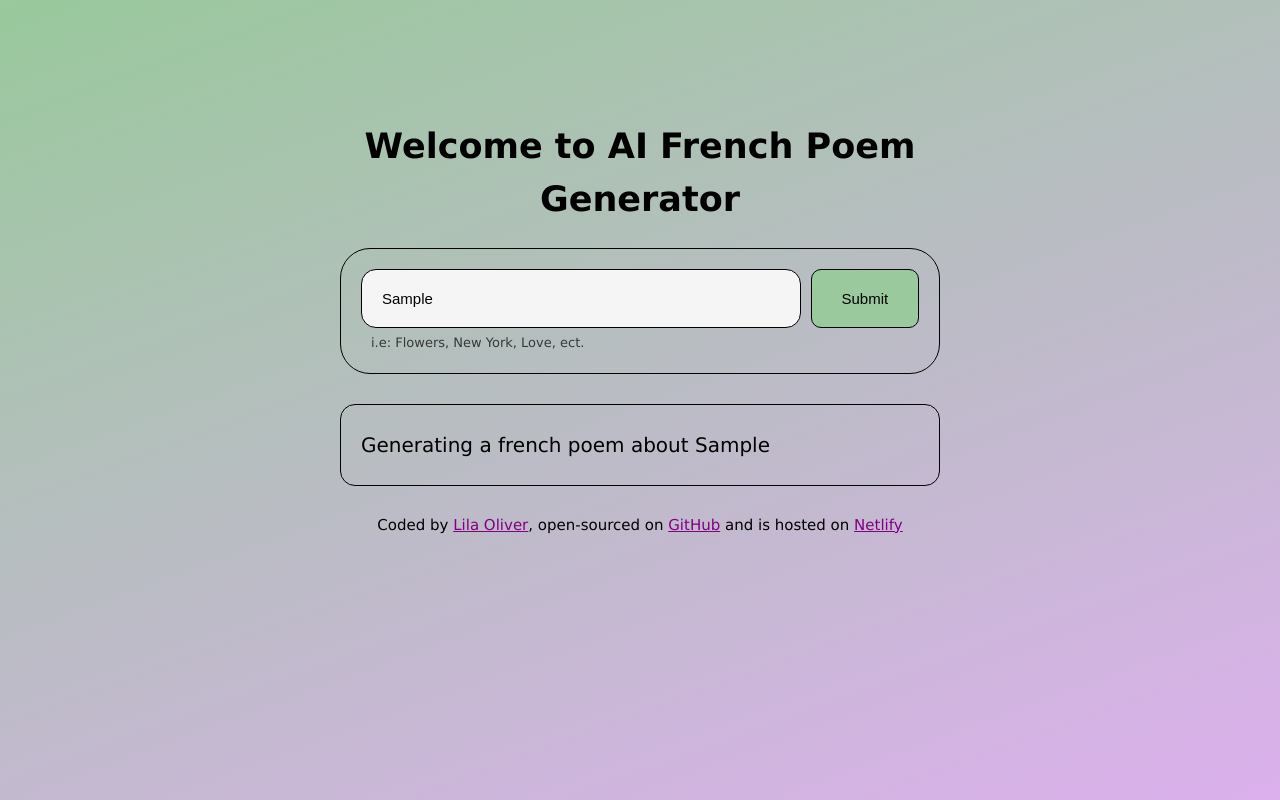
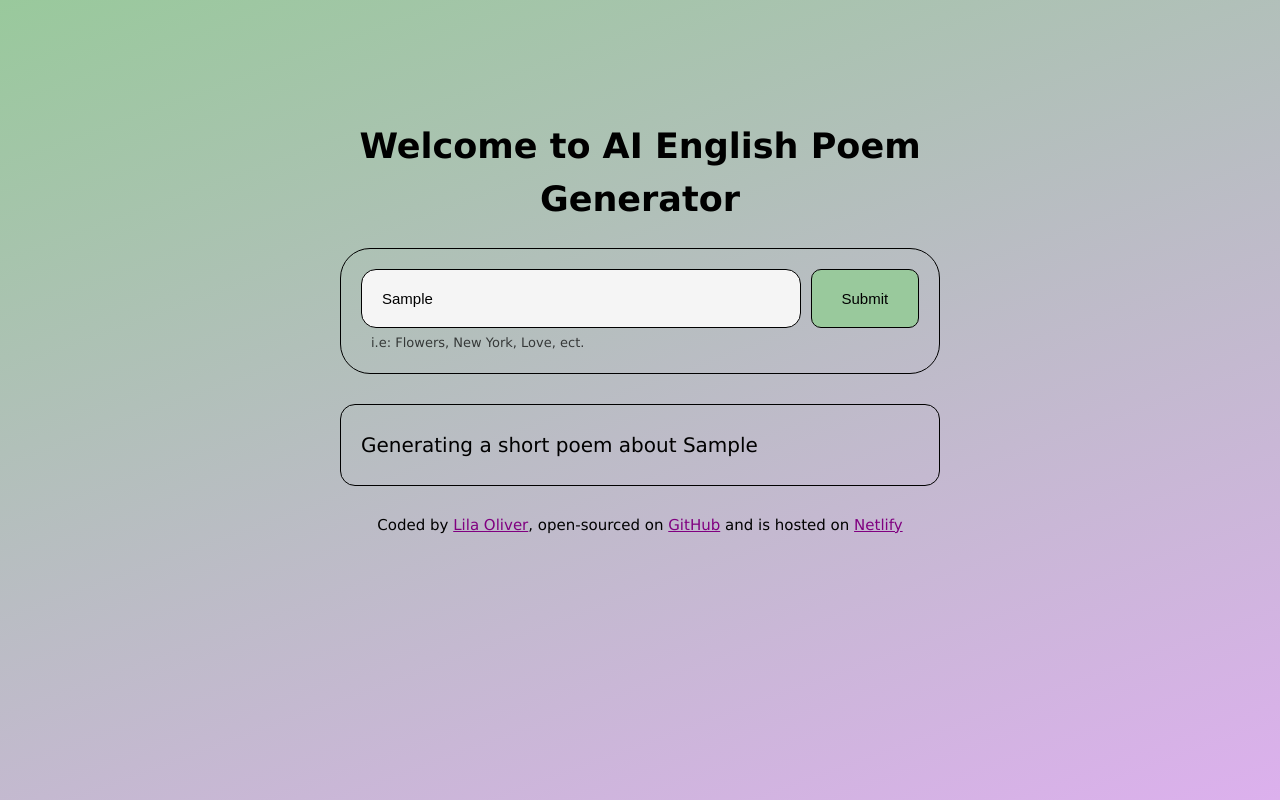
Before and after one commit to loliver42/AI-Poem-Project, a plain HTML site: page index.html in a window 1280 px wide. Both pictures are taken after typing "Sample" into the empty fields and a click on the input 864 px from the left and 298 px from the top of the page. Drawn offline with nearby package versions, Linux system fonts and the light colour scheme; no server answers.

Commit message:
Updated topic

```diff
--- a/index.html
+++ b/index.html
@@ -11,13 +11,13 @@
   <body>
     <div class="container">
       <header>
-        <h1>Welcome to AI French Poem Generator</h1>
+        <h1>Welcome to AI English Poem Generator</h1>
       </header>
       <div class="form-container">
         <form id="generator-form">
           <input
             type="text"
-            placeholder="Enter topic of French Poem.."
+            placeholder="Enter topic of Poem...."
             autofocus
             required
             autocomplete="off"
--- a/src/script.js
+++ b/src/script.js
@@ -3,13 +3,13 @@ function generatePoem(event) {
   let userInstructions = document.querySelector("#instructions");
   let apiKey = "ffa4fe680act3be1832a3445o0790076";
   let context =
-    "You are a romantic poem expert and love to write short poems. Generate a short poem in basic HTML. Make sure to use user instructions.";
-  let prompt = `User instructions: Generate a french poem about ${userInstructions.value}`;
+    "You are a romantic poem expert and love to write short poems. Generate a 4 line poem in basic HTML. Make sure to use user instructions. Do not include the title of the poem.";
+  let prompt = `User instructions: Generate a english poem about ${userInstructions.value}`;
   let apiUrl = `https://api.shecodes.io/ai/v1/generate?prompt=${prompt}&context=${context}&key=${apiKey}`;
 
   let poemElement = document.querySelector("#poem");
   poemElement.classList.remove("hidden");
-  poemElement.innerHTML = `Generating a french poem about ${userInstructions.value}`;
+  poemElement.innerHTML = `Generating a short poem about ${userInstructions.value}`;
 
   axios.get(apiUrl).then(displayPoem);
 }
```
